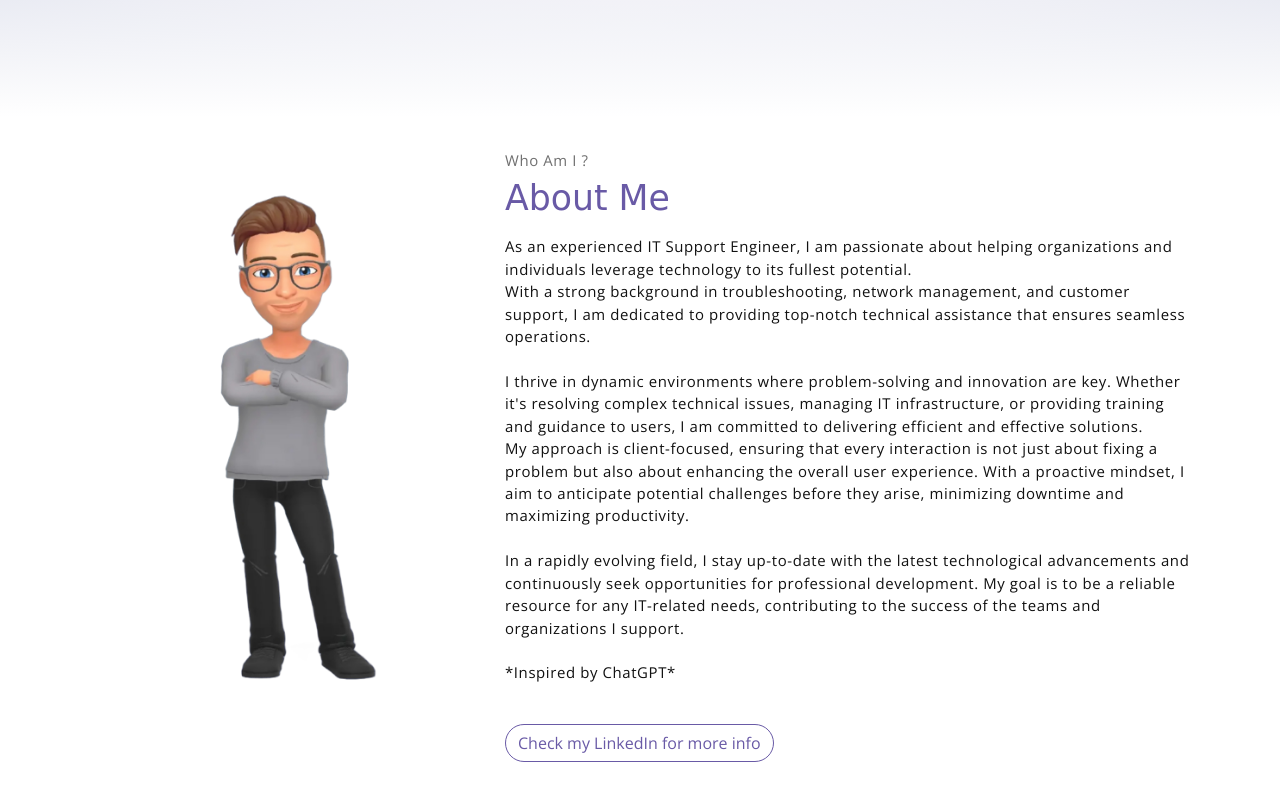
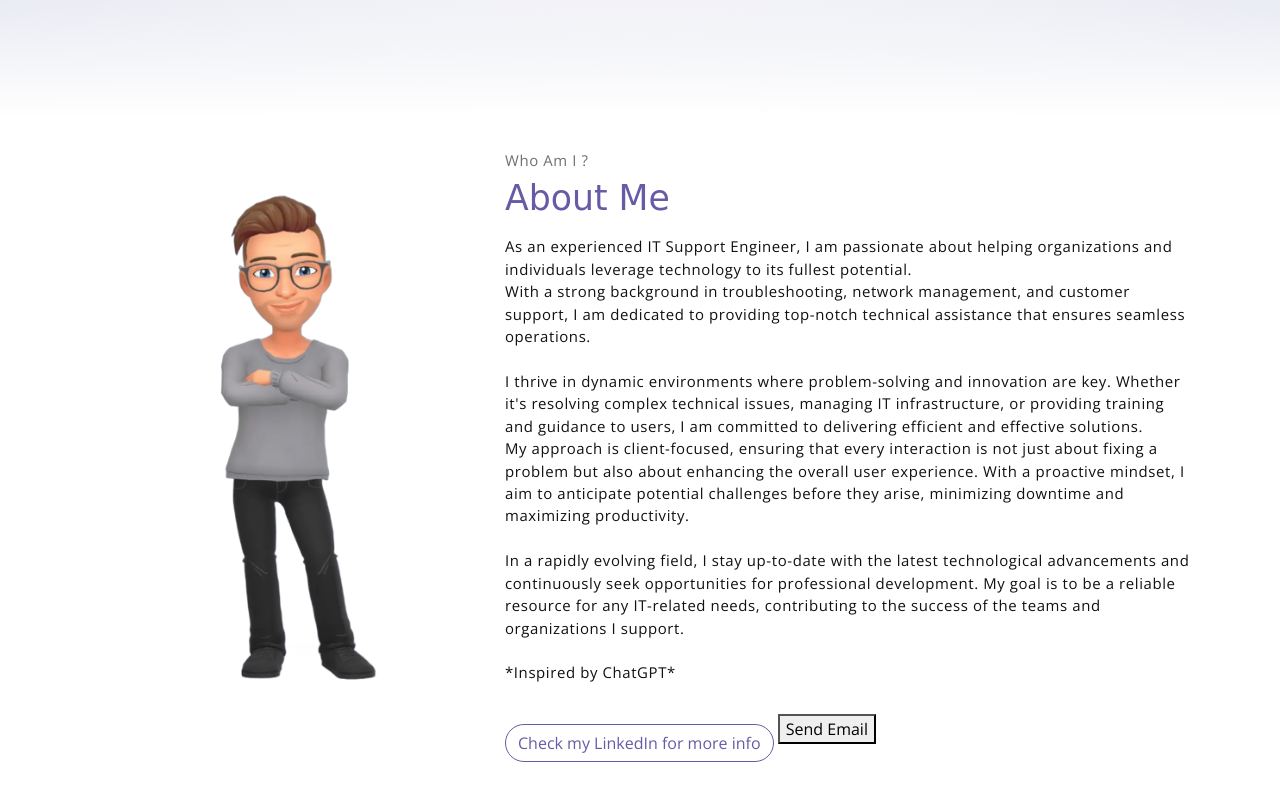
Before and after one commit to sandrewvdv/sandrewvdv.github.io, a plain HTML site: page index.html in a window 1280 px wide. Shown: the part 683-1483 px from the top of the page. Drawn offline with nearby package versions, Linux system fonts and the light colour scheme; a web font is replaced by a local one.

Commit message:
Update index.html

```diff
--- a/index.html
+++ b/index.html
@@ -53,7 +53,9 @@ As an experienced IT Support Engineer, I am passionate about helping organizatio
                     </p>
 
                     <button class="btn-rounded btn btn-outline-primary mt-4"><a href="https://www.linkedin.com/in/sander-van-de-veken-1085a21a2" target="_blank"">Check my LinkedIn for more info</button>
-
+<button onclick="window.location.href='mailto:sander@vandeveken.com';">
+    Send Email
+</button>
                 </div>
             </div><!-- end of about wrapper -->
         </div><!-- end of container -->
```
